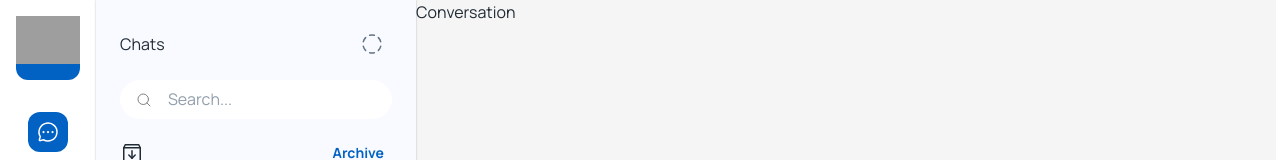
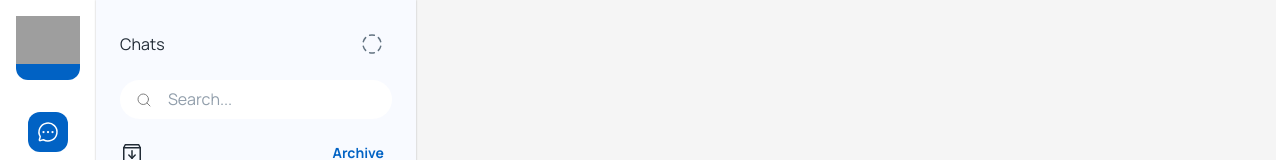
Before and after one commit to rohan-tech-negi/Chat-App, a React (Create React App) app: page /app in a window 1280 px wide. Shown: the top 160 px of the page. Built offline with nearby package versions, Linux system fonts and the light colour scheme; grey boxes are pictures that could not be loaded.

Commit message:
making on e by one specific componenet of the chat section

```diff
--- a/src/components/conversation/index.js
+++ b/src/components/conversation/index.js
@@ -1,8 +1,14 @@
+import { Box, Stack } from '@mui/material'
 import React from 'react'
 
 const Conversation = () => {
   return (
-    <div>Conversation</div>
+    <Stack height={"100%"} maxHeight={"100vh"} width={"auto"}>
+        {/* chatheader */}
+        <Box sx={{}}>
+
+        </Box>
+    </Stack>
   )
 }
 
```
